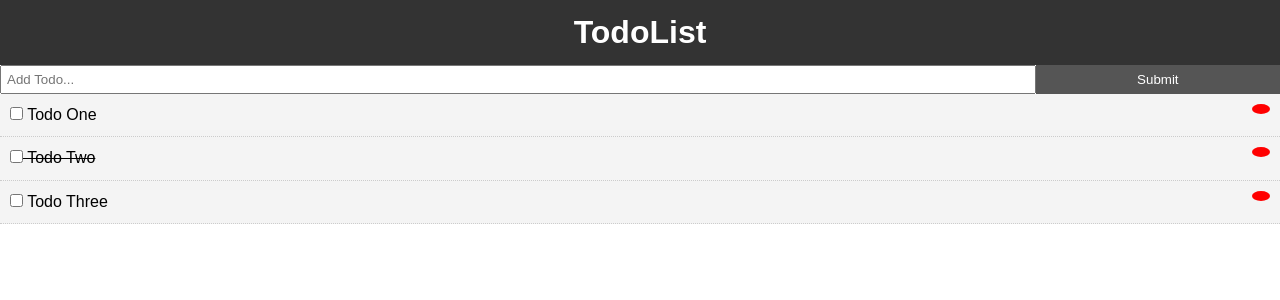
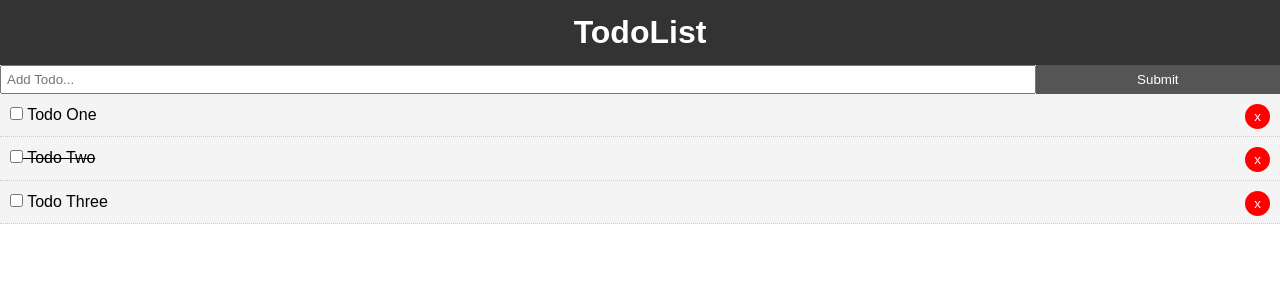
Before and after one commit to OAndris/learning_reference, a Vue app in the folder vue/vue_crash_course_by_traversy/: page / in a window 1280 px wide. Shown: the top 300 px of the page. Built offline with nearby package versions, Linux system fonts and the light colour scheme.

Commit message:
Edit delete button

```diff
--- a/vue/vue_crash_course_by_traversy/src/components/TodoItem.vue
+++ b/vue/vue_crash_course_by_traversy/src/components/TodoItem.vue
@@ -3,7 +3,7 @@
         <p>
             <input type="checkbox" v-on:change="markComplete" />
             {{ todo.title }}
-            <button class="del" @click="$emit('del-todo', todo.id)"></button>
+            <button class="del" @click="$emit('del-todo', todo.id)">x</button>
         </p>
     </div>
 </template>
```
